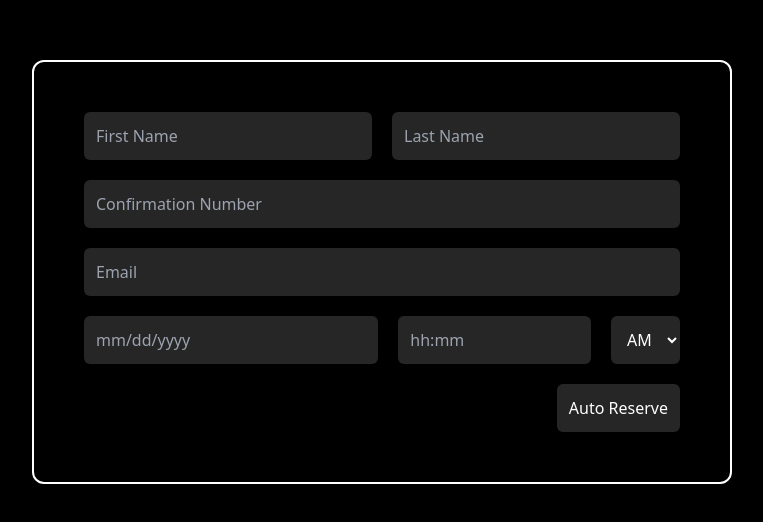
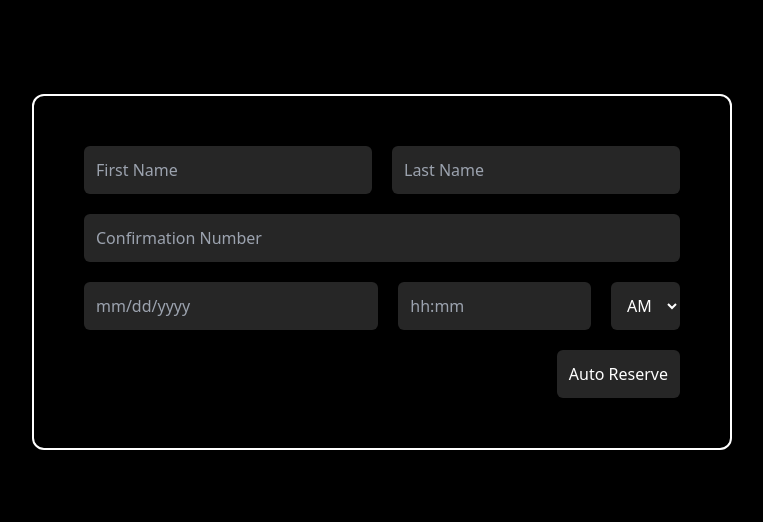
Before and after one commit to al3xbro/southwest-checkin, a React (Vite) app in the folder client/: page / in a window 1280 px wide. Shown: the part 128-650 px from the top of the page, without its empty margins (258-1021 px from the left). Built offline with nearby package versions, Linux system fonts and the light colour scheme.

Commit message:
Minor UI changes

```diff
--- a/client/src/App.tsx
+++ b/client/src/App.tsx
@@ -32,7 +32,8 @@ function transformData(data: ReserveFormData): ReserveRequestData {
         lastName: data.lastName,
         confirmation: data.confirmation,
         dateTimeString: dateTime.toUTCString(),
-        email: data.email,
+        // TODO: change after adding email
+        email: data.email ?? '',
     }
 }
 
@@ -61,7 +62,6 @@ export default function App() {
     const reserve = useMutation({
         mutationFn: (data: ReserveRequestData) => {
             // TODO: change to actual server
-            console.log(data.dateTimeString)
             return axios.post('http://localhost:8000/reserve/', data, {
                 headers: {
                     "Content-Type": "multipart/form-data",
@@ -84,7 +84,8 @@ export default function App() {
                         <input className='p-3 bg-neutral-800 rounded-md w-full' type='text' placeholder='Last Name' {...register('lastName', { required: { value: true, message: 'Last name required.' } })} />
                     </div>
                     <input className='p-3 bg-neutral-800 rounded-md w-full' type='text' placeholder='Confirmation Number' {...register('confirmation', { required: { value: true, message: 'Confirmation number required.' } })} />
-                    <input className='p-3 bg-neutral-800 rounded-md w-full' type='text' placeholder='Email' inputMode='email' {...register('email', { required: { value: true, message: 'Email required.' } })} />
+                    {/* TODO: change after adding email */}
+                    {/* <input className='p-3 bg-neutral-800 rounded-md w-full' type='text' placeholder='Email' inputMode='email' {...register('email', { required: { value: true, message: 'Email required.' } })} /> */}
 
                     {/* date */}
                     <div className='flex flex-col sm:flex-row gap-5'>
@@ -122,7 +123,7 @@ export default function App() {
                     </div >
 
                     {/* submit and status */}
-                    < div className='flex justify-between' >
+                    < div className='flex justify-between gap-5' >
                         {reserve.isSuccess ? <div className='text-green-500 my-auto'>{`You will automatically be checked in on ${getValues('date')} at ${getValues('time')} ${getValues('meridiem')}.`}</div> : null}
                         {reserve.isError ? <div className='text-red-500 my-auto'>An error occured contacting the server.</div> : null}
                         {reserve.isPending ? <div className='text-yellow-500 my-auto'>Loading...</div> : null}
```
